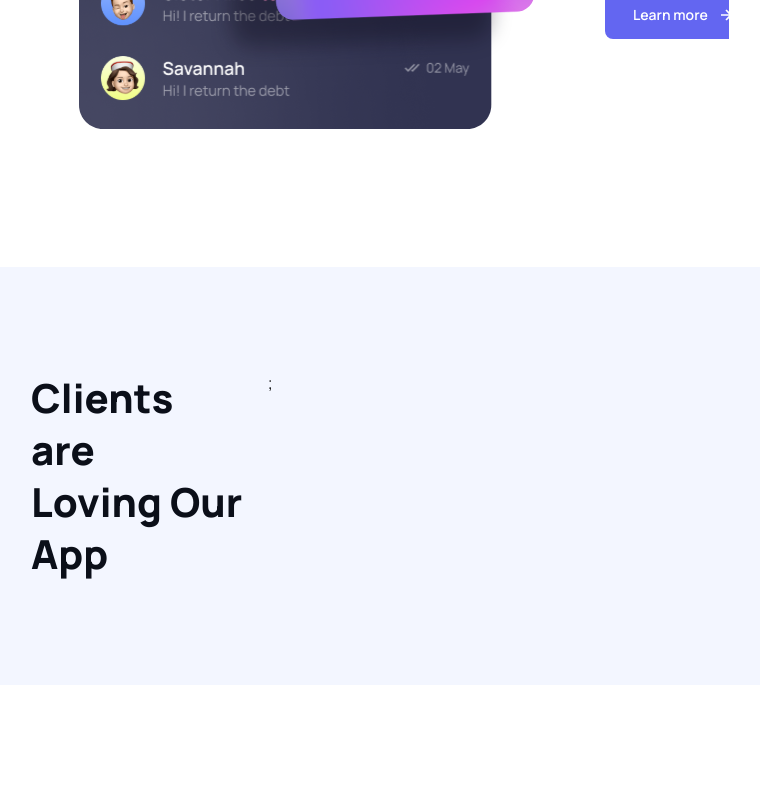
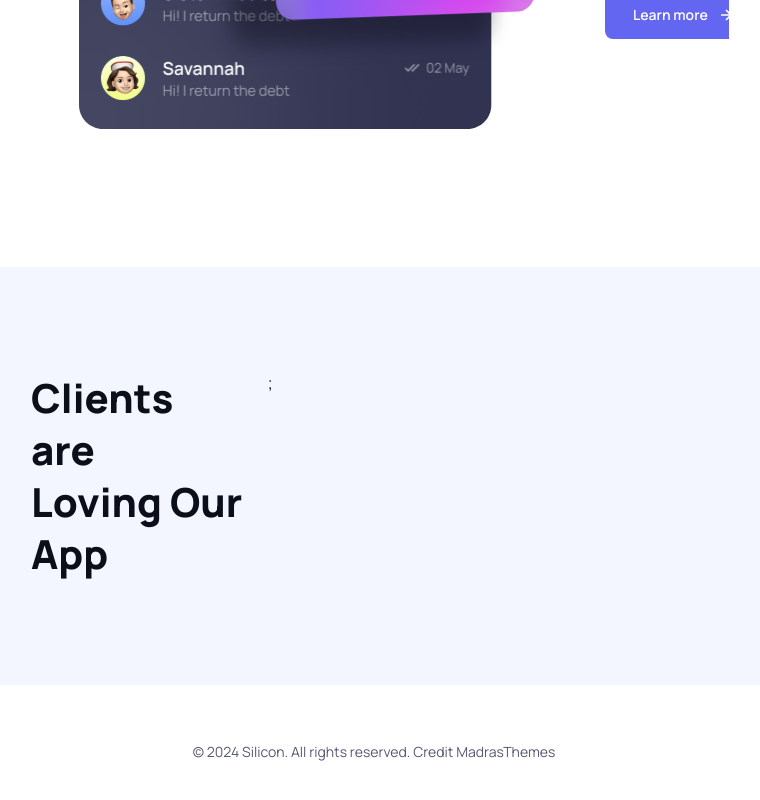
Before and after one commit to deadlycow/reactSil, a React (Vite) app: page / in a window 1280 px wide. Shown: the part 3547-4347 px from the top of the page, without its empty margins (266-1026 px from the left). Before the commit the page ends 4232 px from the top, so only its background shows below. Built offline with nearby package versions, Linux system fonts and the light colour scheme; no server answers.

Commit message:
footer section completeb

```diff
--- a/src/App.jsx
+++ b/src/App.jsx
@@ -8,6 +8,7 @@ import AppFeatures from './components/AppFeatures/AppFeatures.jsx';
 import HowItWorks from './components/HowItWorks/HowItWorks.jsx';
 import Makemoney from './components/Makemoney/Makemoney.jsx';
 import Clientsfeedback from './components/Clientsfeedback/Clientsfeedback.jsx';
+import Footer from './components/Footer/Footer.jsx';
 
 function App() {
 
@@ -38,7 +39,9 @@ function App() {
       </div>
       {/* FAQ */}
       {/* Newsletter */}
-      {/* Footer */}
+      <div className="wrapper">
+        <Footer />
+      </div>
     </>
   )
 }
--- /dev/null
+++ b/src/components/Footer/Footer.jsx
@@ -0,0 +1,14 @@
+import React from 'react';
+import './footer.css';
+
+function Footer() {
+  return (
+    <div className='footer'>
+      <p>
+      © 2024 Silicon. All rights reserved. Credit MadrasThemes
+      </p>
+    </div>
+  )
+}
+
+export default Footer;
--- /dev/null
+++ b/src/components/Footer/footer.css
@@ -0,0 +1,10 @@
+.footer {
+  text-align: center;
+  p {
+    padding-block: 3.5rem;
+    font-size: var(--S);
+    font-weight: var(--font-w-regular);
+    line-height: var(--line-h-16);
+    color: var(--color-font-p);
+  }
+}
```
Also changed, not shown: src/assets/profiles/albert-flores.svg (deleted), src/assets/profiles/fannie-summers.svg (deleted).
